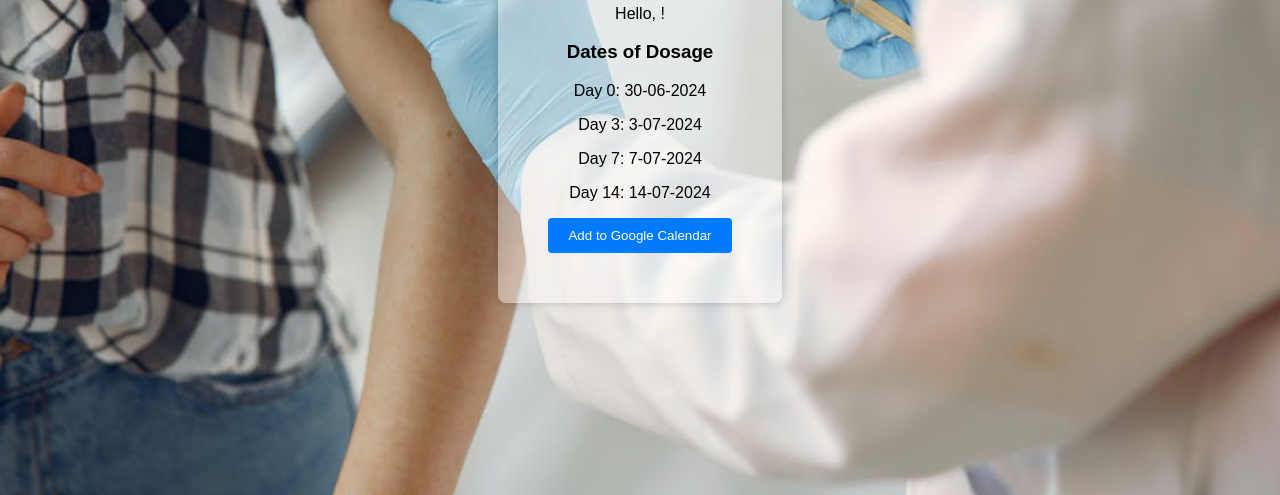
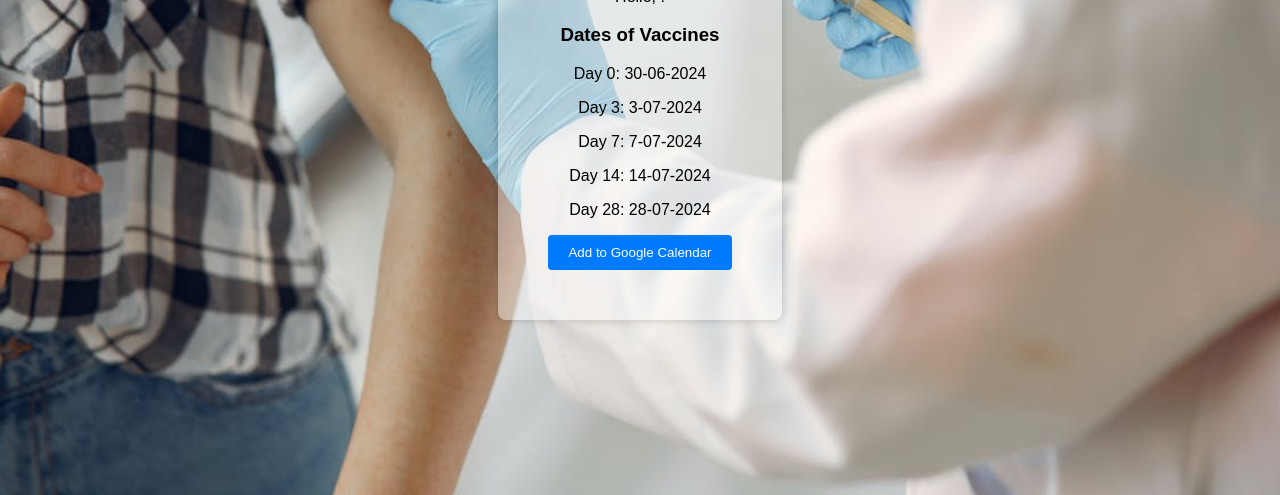
Before and after one commit to NeelPakhi/Rabidar, a plain HTML site: page page2.html in a window 1280 px wide. Shown: the part 305-800 px from the top of the page. Drawn offline with Linux system fonts and the light colour scheme.

Commit message:
Update page2.html

```diff
--- a/page2.html
+++ b/page2.html
@@ -64,11 +64,12 @@
     <div class="container">
         <h2>Rabidar</h2>
         <p>Hello, <span id="userName"></span>!</p>
-        <h3>Dates of Dosage</h3>
+        <h3>Dates of Vaccines</h3>
         <p>Day 0: <span id="currentDate"></span></p>
         <p>Day 3: <span id="day3"></span></p>
         <p>Day 7: <span id="day7"></span></p>
         <p>Day 14: <span id="day14"></span></p>
+        <p>Day 28: <span id="day28"></span></p>
 
         <!-- Button to add dates to Google Calendar -->
         <button id="addToGoogleCalendar" class="btn-save">Add to Google Calendar</button>
@@ -94,14 +95,19 @@
         const day14Date = new Date(currentDate);
         day14Date.setDate(currentDate.getDate() + 14);
 
-        // Format the calculated dates in day-month-year format
+        const day28Date = new Date(currentDate);
+        day28Date.setDate(currentDate.getDate() + 28);
+
+
         const formattedDay3 = `${day3Date.getDate()}-${(day3Date.getMonth() + 1).toString().padStart(2, '0')}-${day3Date.getFullYear()}`;
         const formattedDay7 = `${day7Date.getDate()}-${(day7Date.getMonth() + 1).toString().padStart(2, '0')}-${day7Date.getFullYear()}`;
         const formattedDay14 = `${day14Date.getDate()}-${(day14Date.getMonth() + 1).toString().padStart(2, '0')}-${day14Date.getFullYear()}`;
+        const formattedDay28 = `${day28Date.getDate()}-${(day28Date.getMonth() + 1).toString().padStart(2, '0')}-${day28Date.getFullYear()}`;
 
         document.getElementById('day3').textContent = formattedDay3;
         document.getElementById('day7').textContent = formattedDay7;
         document.getElementById('day14').textContent = formattedDay14;
+        document.getElementById('day28').textContent = formattedDay28;
 
         // Retrieve and display the user's name from local storage (if available)
         const userName = localStorage.getItem('userName');
```
